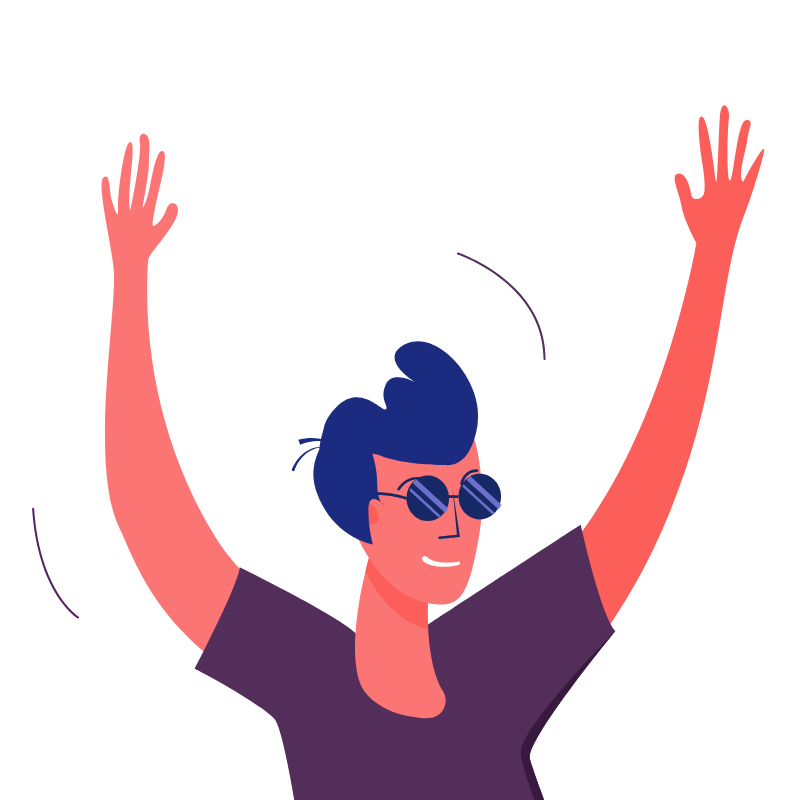
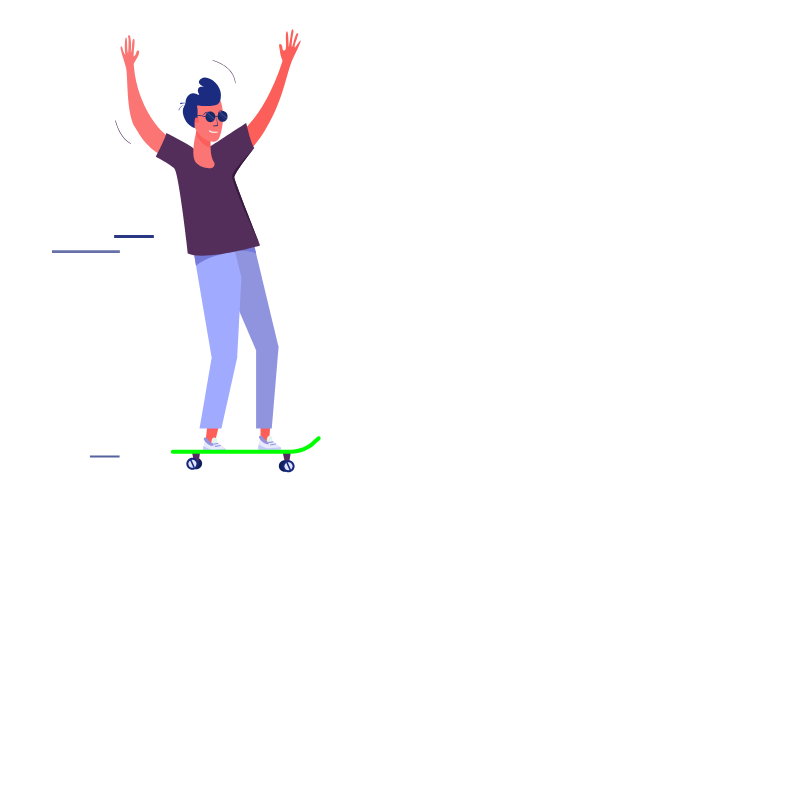
Before and after one commit to benstrumeyer/portfolio, a React (Create React App) app: page / in a window 1280 px wide. Shown: the top 800 px of the page, without its empty margins (248-1044 px from the left). Built offline with nearby package versions, Linux system fonts and the light colour scheme.

Commit message:
feat: we are shmoovin

```diff
--- a/package.json
+++ b/package.json
@@ -10,6 +10,7 @@
     "@types/node": "^16.18.34",
     "@types/react": "^18.2.8",
     "@types/react-dom": "^18.2.4",
+    "gsap": "^3.11.5",
     "lottie-react": "^2.4.0",
     "lottie-web": "^5.12.0",
     "react": "^18.2.0",
--- /dev/null
+++ b/src/App.scss
@@ -0,0 +1,38 @@
+.App {
+  text-align: center;
+}
+
+.App-logo {
+  height: 40vmin;
+  pointer-events: none;
+}
+
+@media (prefers-reduced-motion: no-preference) {
+  .App-logo {
+    animation: App-logo-spin infinite 20s linear;
+  }
+}
+
+.App-header {
+  background-color: #282c34;
+  min-height: 100vh;
+  display: flex;
+  flex-direction: column;
+  align-items: center;
+  justify-content: center;
+  font-size: calc(10px + 2vmin);
+  color: white;
+}
+
+.App-link {
+  color: #61dafb;
+}
+
+@keyframes App-logo-spin {
+  from {
+    transform: rotate(0deg);
+  }
+  to {
+    transform: rotate(360deg);
+  }
+}
--- a/src/App.tsx
+++ b/src/App.tsx
@@ -1,6 +1,6 @@
 import React from 'react';
 import logo from './logo.svg';
-import Home from './Components/Home';
+import Home from './components/Home';
 import './App.css';
 
 function App() {
--- /dev/null
+++ b/src/components/Home.scss
@@ -0,0 +1,4 @@
+.skateboarderContainer {
+  height: 800px;
+  width: 300px;
+}
--- a/src/components/Home.tsx
+++ b/src/components/Home.tsx
@@ -1,16 +1,28 @@
-import React from 'react';
+import React, { useRef, useEffect } from 'react';
+import skaterboarderAnimation from '../images/skateboarder.json';
+import './Home.scss';
+
 import { useLottie } from 'lottie-react';
-import skaterboarderAnimation from '../images/skateboarder.json';
+import { gsap } from 'gsap';
 
 const Home = () => {
   const options = {
     animationData: skaterboarderAnimation,
     loop: true,
   }
+  const { View } = useLottie(options);
 
-  const { View } = useLottie(options);
+  const elementRef = useRef(null);
+
+  useEffect(() => {
+
+    gsap.set(elementRef.current, { x: '-100%' });
+    gsap.to(elementRef.current, { x: '100%', duration: 2, ease: 'power2.out' });
+  }, []);
+
+
   return (
-    <div className="skateboarderContainer">
+    <div ref={elementRef} className="skateboarderContainer">
       {View}
     </div>
   );
```
Also changed, not shown: 1 other file (tests, documents, lock files or other folders).
